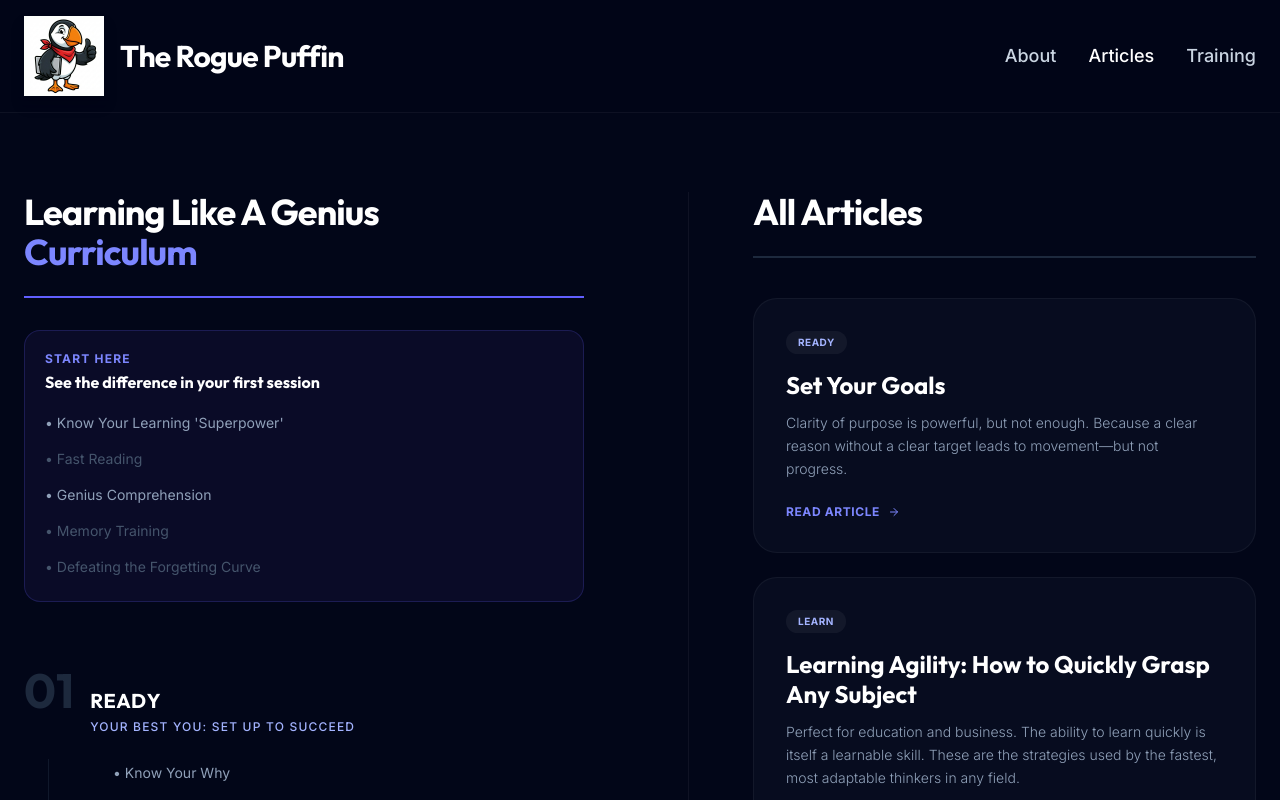
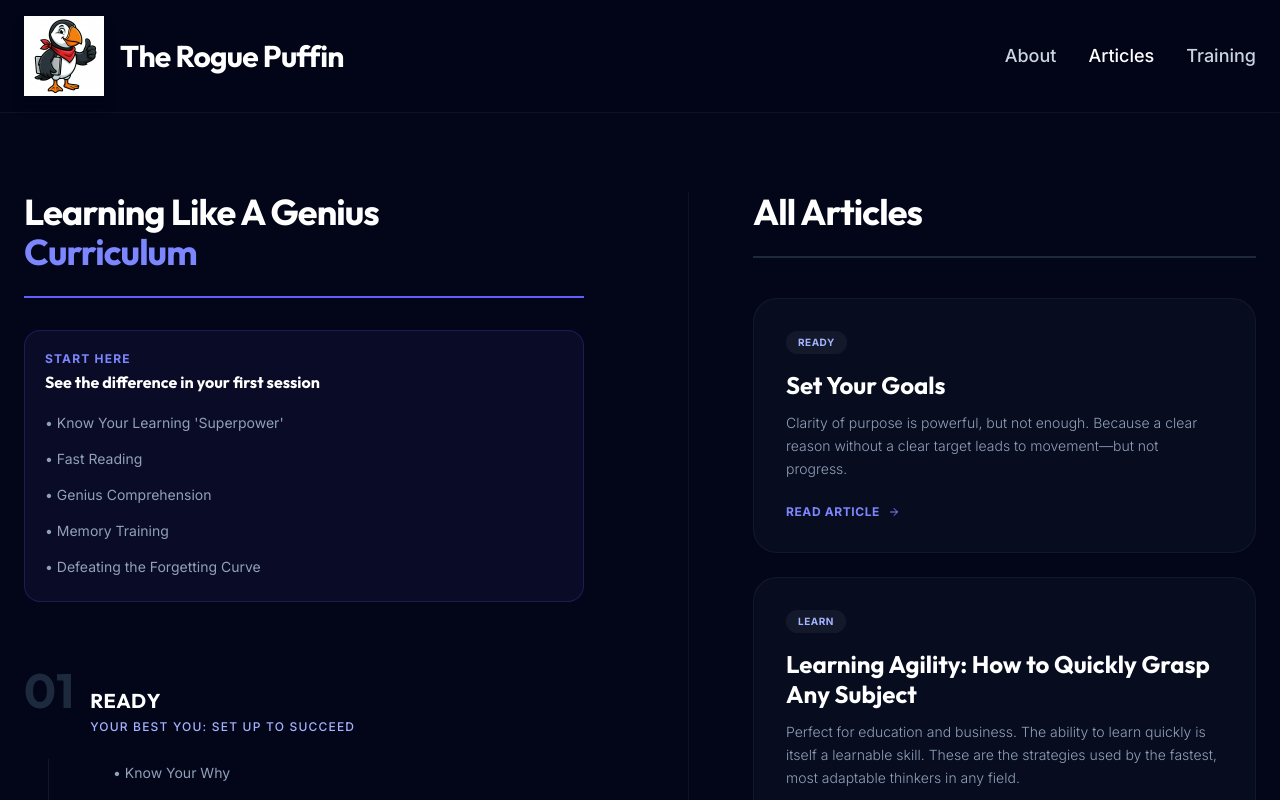
Before and after one commit to richardvanderkolk/the-rogue-puffin, a Next.js app: page /blog in a window 1280 px wide. Shown: the top 800 px of the page. Built offline with nearby package versions, Linux system fonts and the light colour scheme.

Commit message:
Link Fast Reading, Memory Training, and Forgetting Curve in Start Here section

```diff
--- a/src/app/blog/page.tsx
+++ b/src/app/blog/page.tsx
@@ -64,16 +64,16 @@ export default async function BlogPage() {
                                         <Link href="/blog/know-your-learning-superpower">• Know Your Learning 'Superpower'</Link>
                                     </li>
                                     <li className="text-sm text-slate-400 hover:text-white transition-colors cursor-pointer block py-1">
-                                        <span className="text-slate-600">• Fast Reading</span>
+                                        <Link href="/blog/how-to-read-faster">• Fast Reading</Link>
                                     </li>
                                     <li className="text-sm text-slate-400 hover:text-white transition-colors cursor-pointer block py-1">
                                         <Link href="/blog/genius-comprehension">• Genius Comprehension</Link>
                                     </li>
                                     <li className="text-sm text-slate-400 hover:text-white transition-colors cursor-pointer block py-1">
-                                        <span className="text-slate-600">• Memory Training</span>
+                                        <Link href="/blog/active-recall">• Memory Training</Link>
                                     </li>
                                     <li className="text-sm text-slate-400 hover:text-white transition-colors cursor-pointer block py-1">
-                                        <span className="text-slate-600">• Defeating the Forgetting Curve</span>
+                                        <Link href="/blog/the-art-of-review">• Defeating the Forgetting Curve</Link>
                                     </li>
                                 </ul>
                             </div>
```
